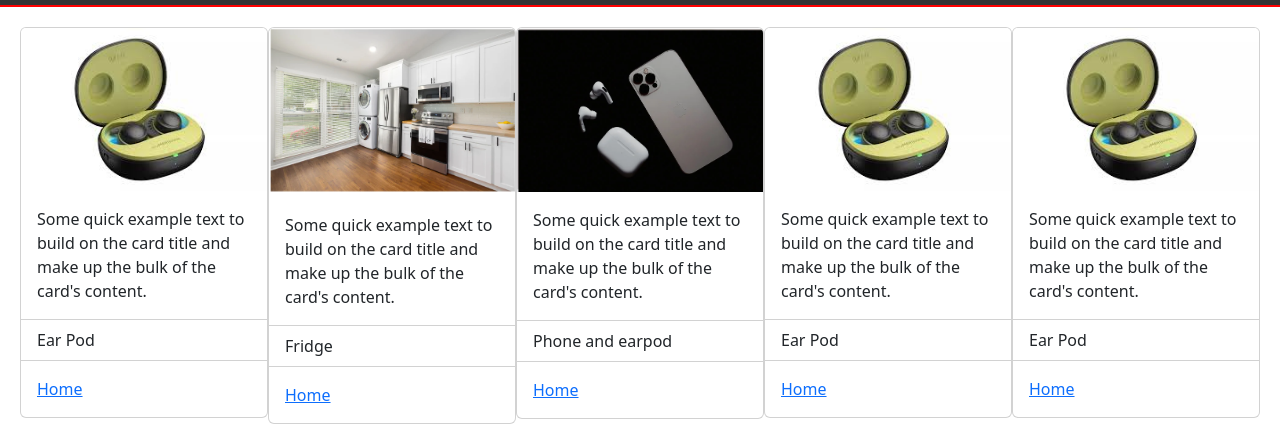
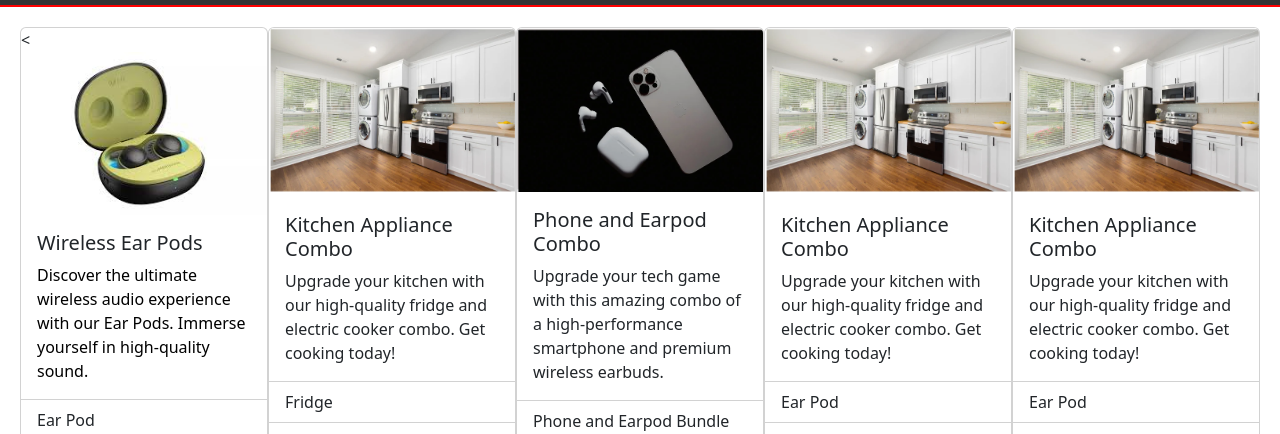
Before and after one commit to Fatimah1403/sba-website, a plain HTML site: page cart.html in a window 1280 px wide. Shown: the part 59-493 px from the top of the page. Drawn offline with nearby package versions, Linux system fonts and the light colour scheme.

Commit message:
All changes added

```diff
--- a/cart.html
+++ b/cart.html
@@ -25,10 +25,11 @@
      </header>
      <div class="display-prod">
         <div class="card" style="width: 18rem;">
-            <img src="./gadget_images/earpod.jpeg" class="card-img-top" alt="...">
+            <<img src="./gadget_images/earpod.jpeg" class="card-img-top" alt="ear pod">
             <div class="card-body">
-              <!-- <h5 class="card-title">Card title</h5> -->
-              <p class="card-text">Some quick example text to build on the card title and make up the bulk of the card's content.</p>
+              <h5 class="card-title">Wireless Ear Pods</h5>
+              <p class="card-text" style="color: black;">Discover the ultimate wireless audio experience with our Ear Pods. Immerse yourself in high-quality sound.</p>
+              <!-- <p class="card-text"><small class="text-body-secondary">Last updated 3 mins ago</small></p> -->
             </div>
             <ul class="list-group list-group-flush">
               <li class="list-group-item">Ear Pod</li>
@@ -38,10 +39,10 @@
             </div>
         </div>
         <div class="card" style="width: 18rem;">
-            <img src="./gadget_images/home1.png" class="card-img-top" alt="...">
+            <img src="./gadget_images/home1.png" class="card-img-top" alt="Fridge and Electric Cooker">
             <div class="card-body">
-              <!-- <h5 class="card-title">Card title</h5> -->
-              <p class="card-text">Some quick example text to build on the card title and make up the bulk of the card's content.</p>
+              <h5 class="card-title">Kitchen Appliance Combo</h5>
+              <p class="card-text">Upgrade your kitchen with our high-quality fridge and electric cooker combo. Get cooking today!</p>
             </div>
             <ul class="list-group list-group-flush">
               <li class="list-group-item">Fridge</li>
@@ -51,23 +52,23 @@
             </div>
           </div>
           <div class="card" style="width: 18rem;">
-            <img src="./gadget_images/phone 3.png" class="card-img-top" alt="...">
+            <img src="./gadget_images/phone 3.png" class="card-img-top" alt="Phone and Earpod">
             <div class="card-body">
-              <!-- <h5 class="card-title">Card title</h5> -->
-              <p class="card-text">Some quick example text to build on the card title and make up the bulk of the card's content.</p>
+            <h5 class="card-title">Phone and Earpod Combo</h5>
+            <p class="card-text">Upgrade your tech game with this amazing combo of a high-performance smartphone and premium wireless earbuds.</p>
             </div>
             <ul class="list-group list-group-flush">
-              <li class="list-group-item">Phone and earpod</li>
+              <li class="list-group-item">Phone and Earpod Bundle</li>
             </ul>
             <div class="card-body">
               <a href="/" class="card-link">Home</a>
             </div>
           </div>
           <div class="card" style="width: 18rem;">
-            <img src="./gadget_images/earpod.jpeg" class="card-img-top" alt="...">
+            <img src="./gadget_images/home1.png" class="card-img-top" alt="Fridge and Electric Cooker">
             <div class="card-body">
-              <!-- <h5 class="card-title">Card title</h5> -->
-              <p class="card-text">Some quick example text to build on the card title and make up the bulk of the card's content.</p>
+              <h5 class="card-title">Kitchen Appliance Combo</h5>
+              <p class="card-text">Upgrade your kitchen with our high-quality fridge and electric cooker combo. Get cooking today!</p>
             </div>
             <ul class="list-group list-group-flush">
               <li class="list-group-item">Ear Pod</li>
@@ -77,10 +78,10 @@
             </div>
           </div>
           <div class="card" style="width: 18rem;">
-            <img src="./gadget_images/earpod.jpeg" class="card-img-top" alt="...">
+            <img src="./gadget_images/home1.png" class="card-img-top" alt="Fridge and Electric Cooker">
             <div class="card-body">
-              <!-- <h5 class="card-title">Card title</h5> -->
-              <p class="card-text">Some quick example text to build on the card title and make up the bulk of the card's content.</p>
+              <h5 class="card-title">Kitchen Appliance Combo</h5>
+              <p class="card-text">Upgrade your kitchen with our high-quality fridge and electric cooker combo. Get cooking today!</p>
             </div>
             <ul class="list-group list-group-flush">
               <li class="list-group-item">Ear Pod</li>
```
Also changed, not shown: index.html (+24 -19 lines), 1 other file.
